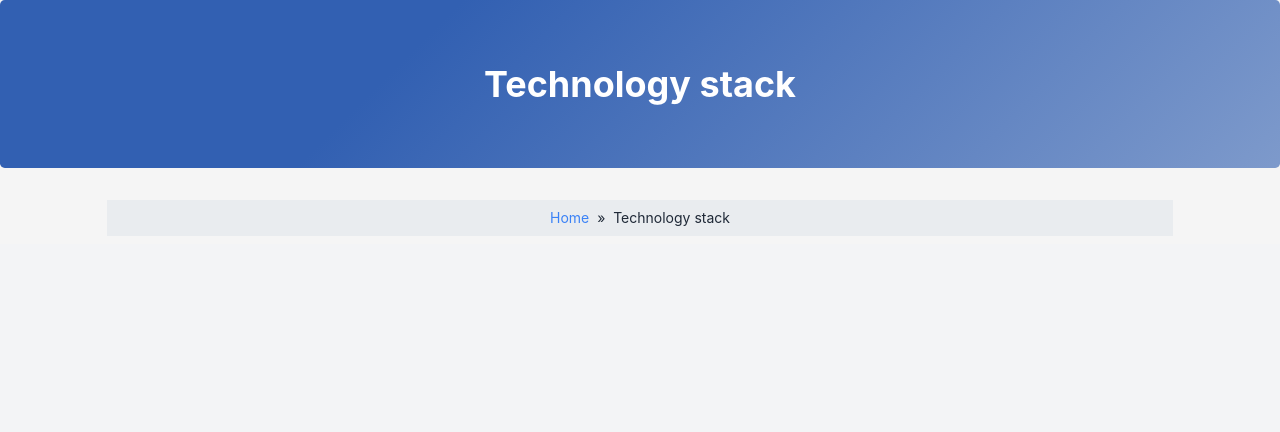
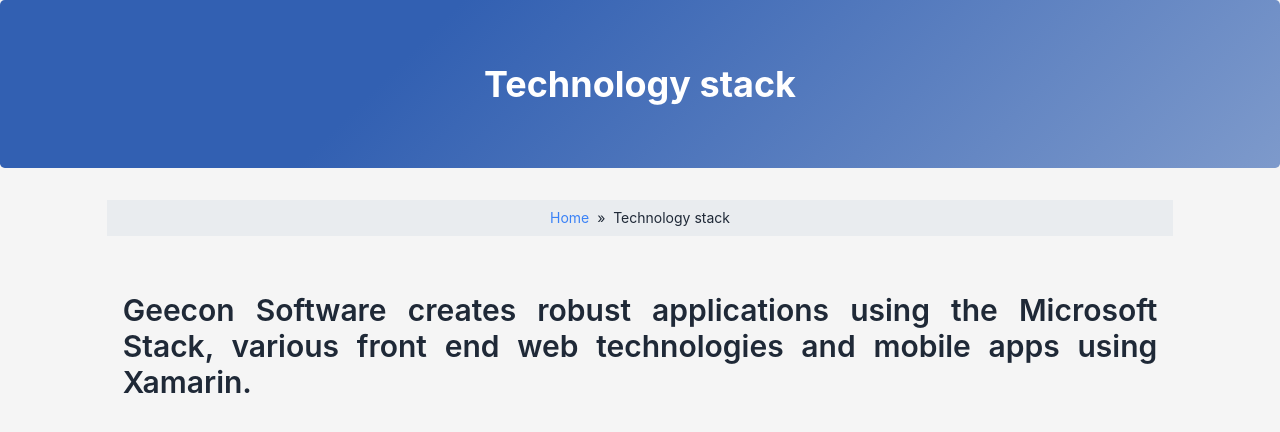
Before and after one commit to ROHITMAGDUM2/geecon-global-process, a React (Create React App) app: page / in a window 1280 px wide. Shown: the top 432 px of the page. Built offline with nearby package versions, Linux system fonts and the light colour scheme.

Commit message:
Technology stack Pagecontent

```diff
--- a/src/components/Technologystack.jsx
+++ b/src/components/Technologystack.jsx
@@ -19,6 +19,16 @@
               </div>
             </div>
           </div>
+          {/* Pagecontent */}
+          <div className="container mx-auto px-4">
+            <div className="page-information space-y-6 text-justify mt-10 mb-10 pb-4">
+              <h3 className="mt-12 mb-4 text-2xl md:text-3xl font-semibold text-gray-800">
+                Geecon Software creates robust applications using the Microsoft
+                Stack, various front end web technologies and mobile apps using
+                Xamarin.
+              </h3>
+            </div>
+          </div>
         </div>
       </div>
     </div>
```
